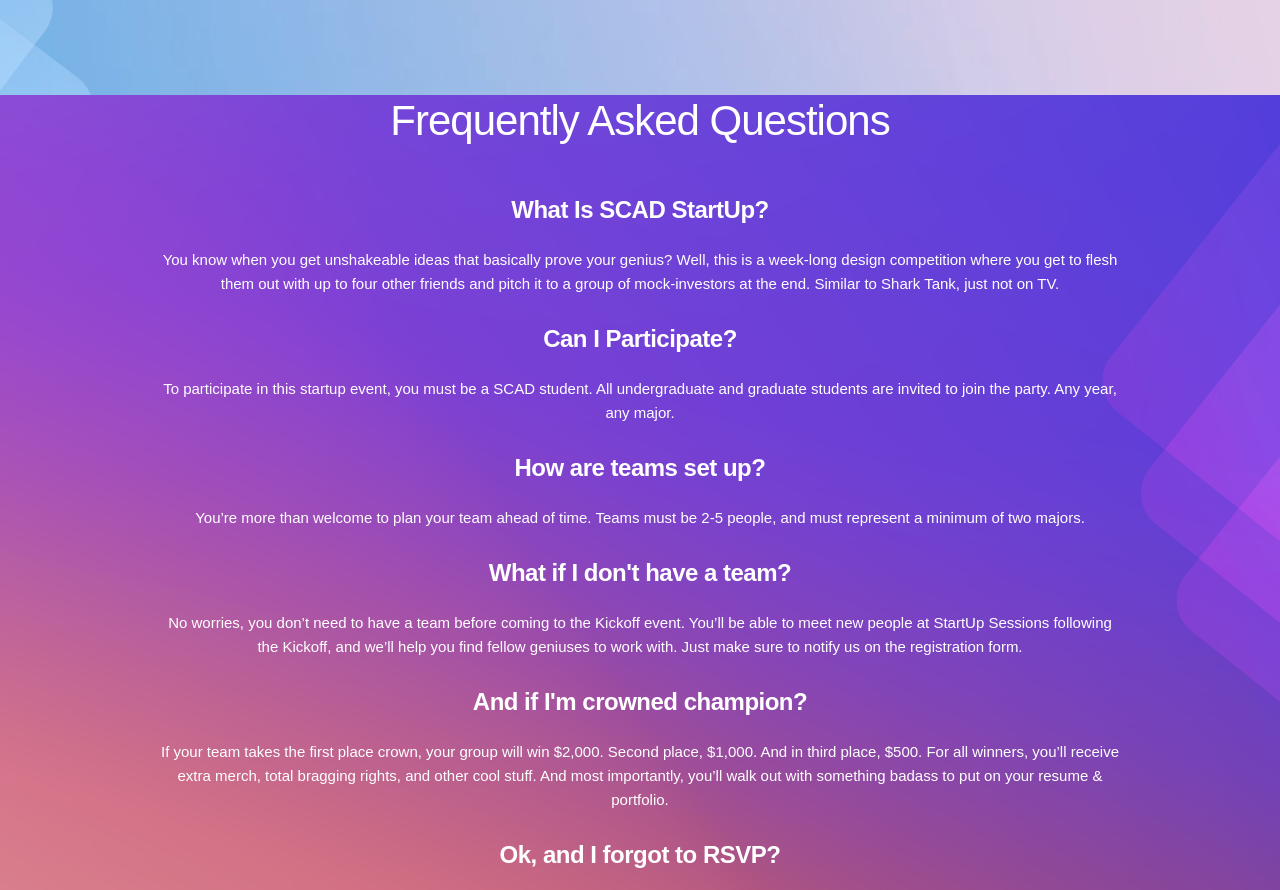
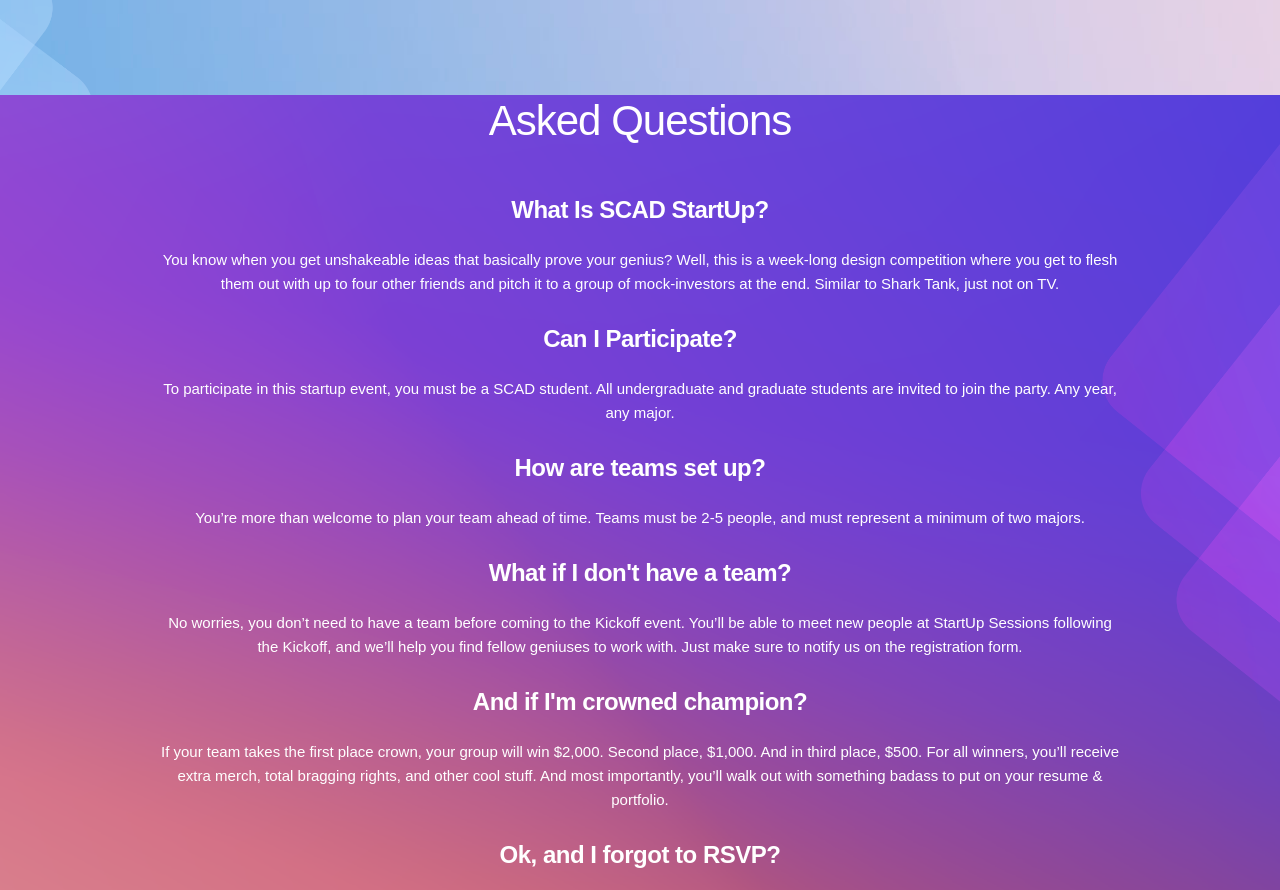
Before and after one commit to ericflatt/StartUp-2019, a plain HTML site: page index.html in a window 1280 px wide. Shown: the part 2305-3195 px from the top of the page. Drawn offline with Linux system fonts and the light colour scheme; a web font is replaced by a local one.

Commit message:
Update index.html

```diff
--- a/index.html
+++ b/index.html
@@ -117,7 +117,7 @@
   <div class="container" style="height: 100%;">
     <div class="row">
       <div class="twelve columns newFAQ">
-        <h2>Frequently Asked Questions</h2>
+        <h2> Asked Questions</h2>
           <br>
 
           <h5><b>What Is SCAD StartUp?</b></h5>
```
